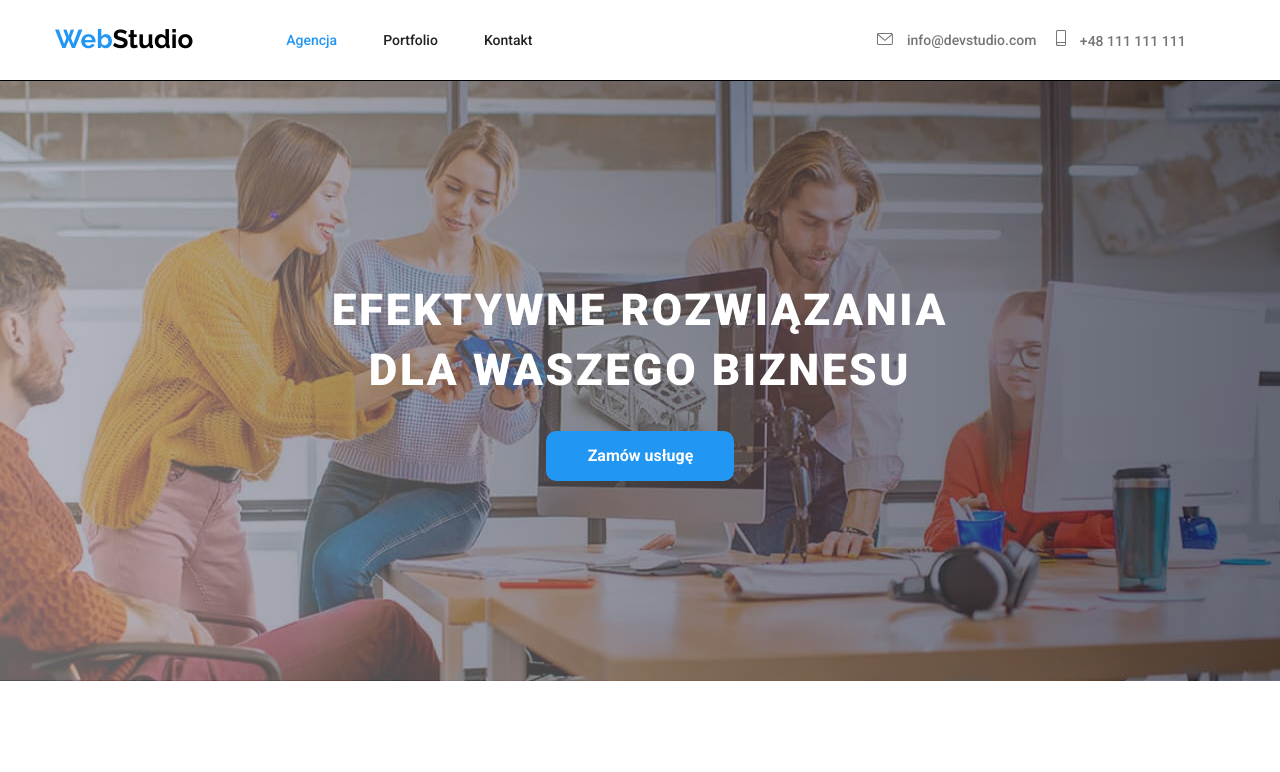
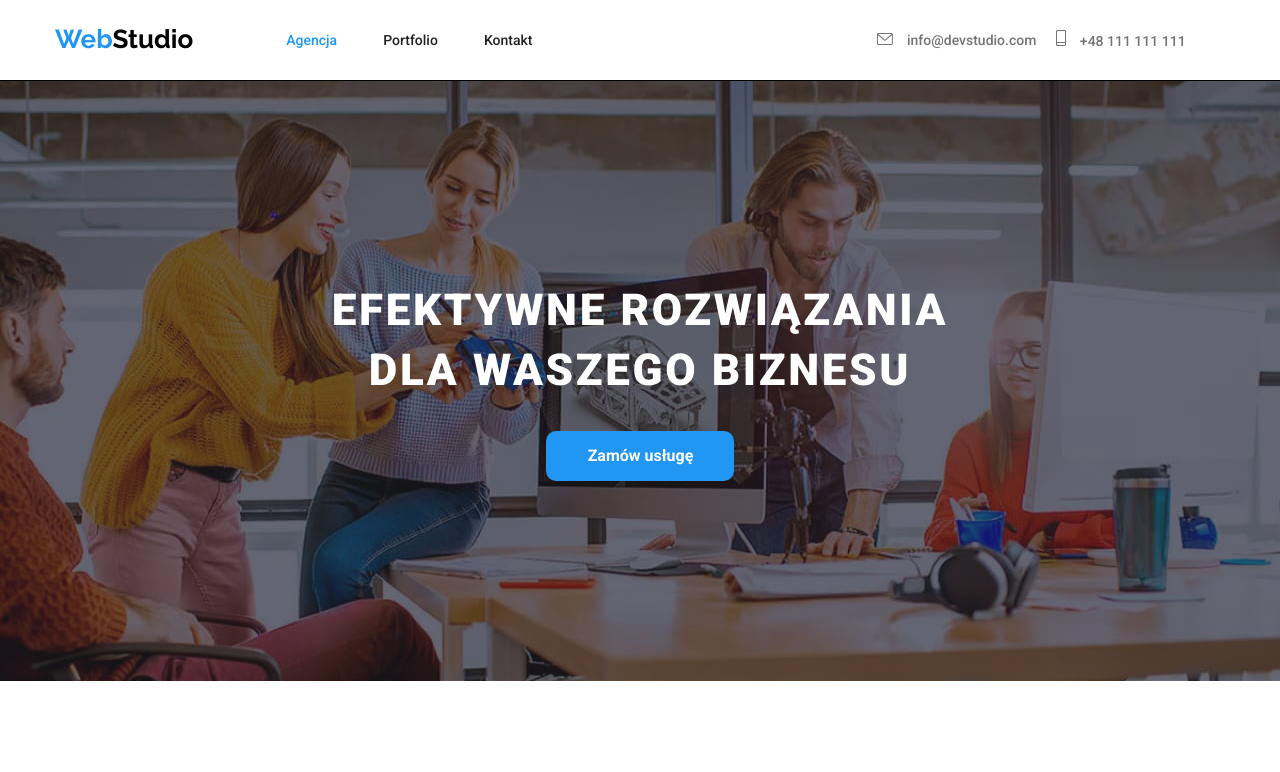
Before and after one commit to doradudzik/goit-markup-hw-04, a plain HTML site: page index.html in a window 1280 px wide. Shown: the top 772 px of the page. Drawn offline with nearby package versions, Linux system fonts and the light colour scheme.

Commit message:
Update styles.css

```diff
--- a/css/styles.css
+++ b/css/styles.css
@@ -336,7 +336,7 @@ header>div>.logo {
 
 
 .order-service {
-    background-image: linear-gradient(to left, rgba(47, 48, 58, 0.4), rgba(255, 255, 255, 0.4)), url("../images/img17.jpg");
+    background-image: linear-gradient(to left, rgba(47, 48, 58, 0.4), rgba(47, 48, 58, 0.4)), url("../images/img17.jpg");
     background-position: center;
     background-size: cover;
     max-width: 1600px;
```
